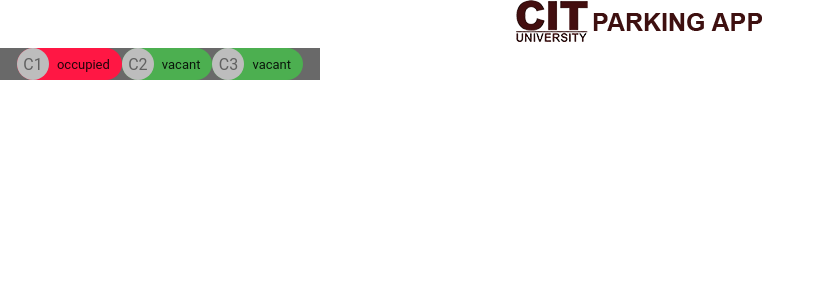
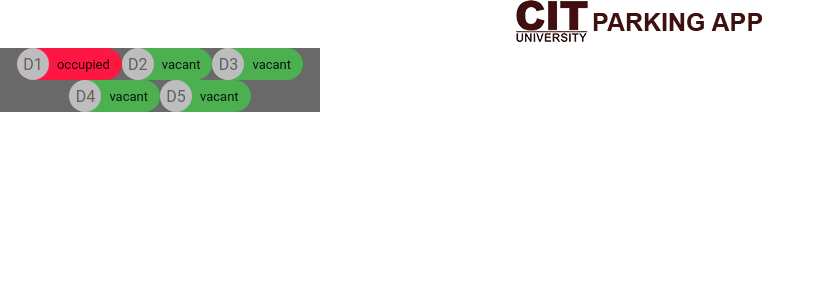
Before and after one commit to Pofay/parking-frontend, a React (Create React App) app: page / in a window 1280 px wide. Shown: the top 300 px of the page, without its empty margins (0-825 px from the left). Built offline with nearby package versions, Linux system fonts and the light colour scheme.

Commit message:
Used react-redux to bind store to container components

```diff
--- a/src/containers/STBuilding.jsx
+++ b/src/containers/STBuilding.jsx
@@ -1,16 +1,17 @@
 import React from 'react';
-import Chip from '@material-ui/core/Chip';
-import Avatar from '@material-ui/core/Avatar';
+import { connect } from 'react-redux'
 import ParkingLot from '../components/ParkingLot';
 
-export default class STBuilding extends React.Component {
+const mapStateToProps = state => ({ parkingLots: state.parkingLots})
+
+class STBuilding extends React.Component {
   render() {
     return (
       <div style={{ backgroundColor: '#696969', height: '50%', width: '25%' }}>
-        <ParkingLot lotName="C1" status={1} />
-        <ParkingLot lotName="C2" status={0} />
-        <ParkingLot lotName="C3" status={0} />
+        {this.props.parkingLots.map(x => (<ParkingLot key={x.id} lotName={x.name} status={x.status}/>))}
       </div>
     );
   }
 }
+
+export default connect(mapStateToProps)(STBuilding)
```
